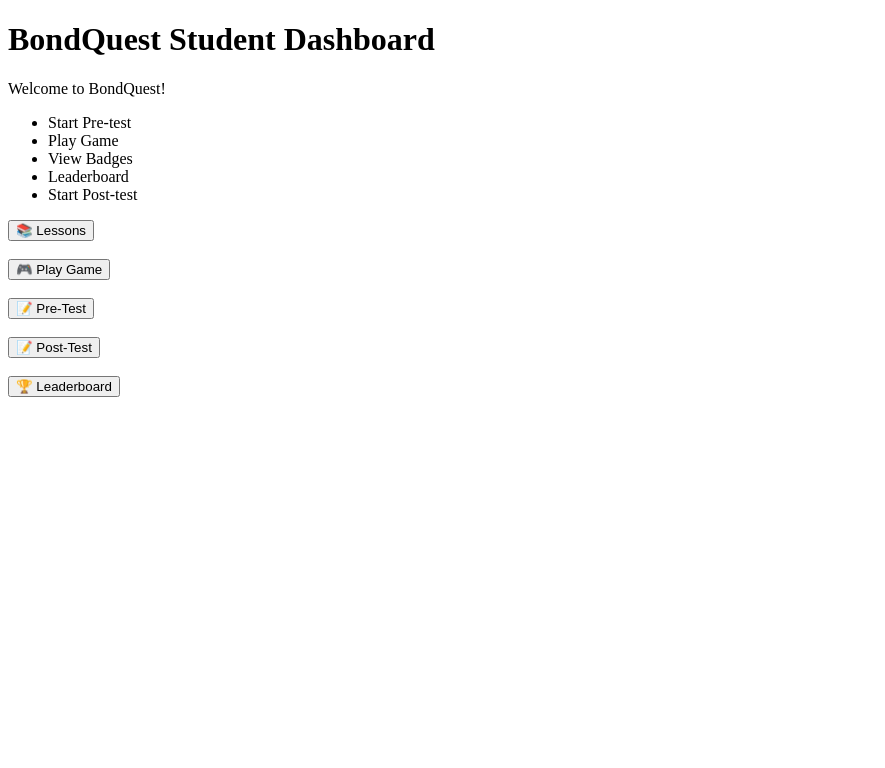
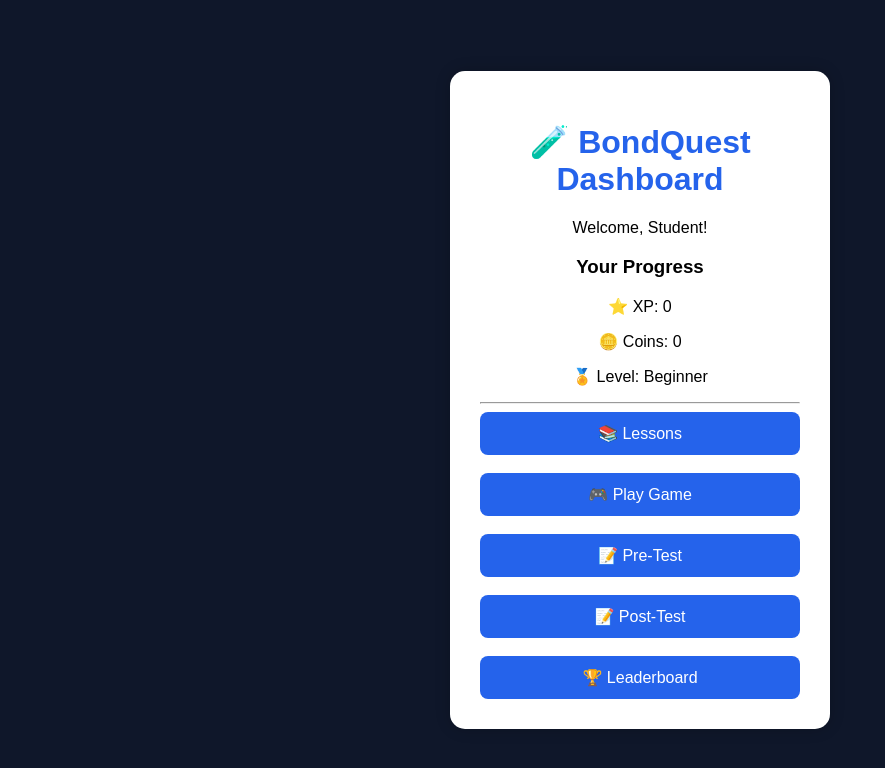
Before and after one commit to aljustinespinosa08-ops/BondQuest-, a website: page views/dashboard.html in a window 1280 px wide. Shown: the whole page, without its empty margins (0-885 px from the left). Drawn offline with Linux system fonts and the light colour scheme.

Commit message:
Update dashboard.html

```diff
--- a/views/dashboard.html
+++ b/views/dashboard.html
@@ -4,23 +4,23 @@
     <meta charset="UTF-8">
     <meta name="viewport" content="width=device-width, initial-scale=1.0">
     <title>BondQuest Dashboard</title>
+    <link rel="stylesheet" href="../public/css/style.css">
 </head>
 <body>
 
-    <h1>BondQuest Student Dashboard</h1>
+<div class="login-container">
 
-    <p>Welcome to BondQuest!</p>
+<h1>🧪 BondQuest Dashboard</h1>
 
-    <ul>
-        <li>Start Pre-test</li>
-        <li>Play Game</li>
-        <li>View Badges</li>
-        <li>Leaderboard</li>
-        <li>Start Post-test</li>
-    </ul>
+<p>Welcome, Student!</p>
 
-</body>
-</html>
+<h3>Your Progress</h3>
+
+<p>⭐ XP: 0</p>
+<p>🪙 Coins: 0</p>
+<p>🏅 Level: Beginner</p>
+
+<hr>
 
 <button>📚 Lessons</button>
 <br><br>
```
